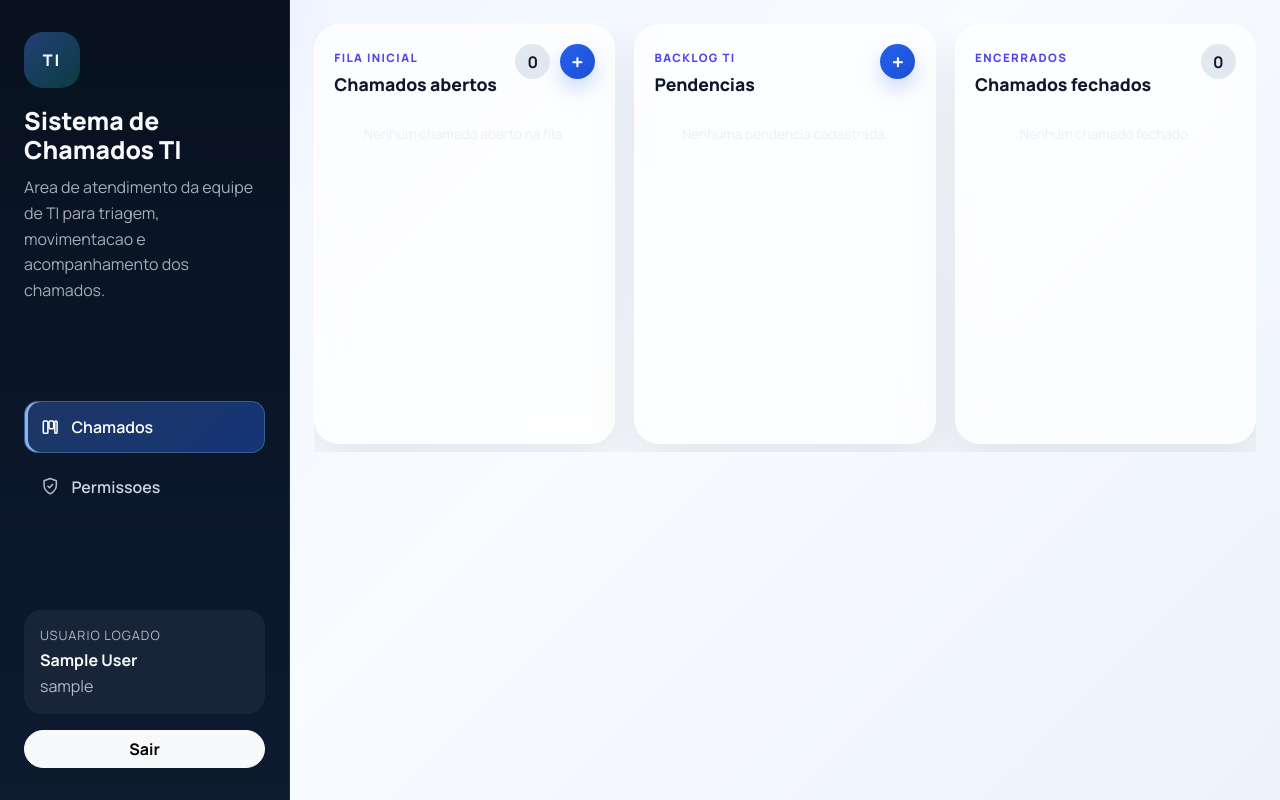
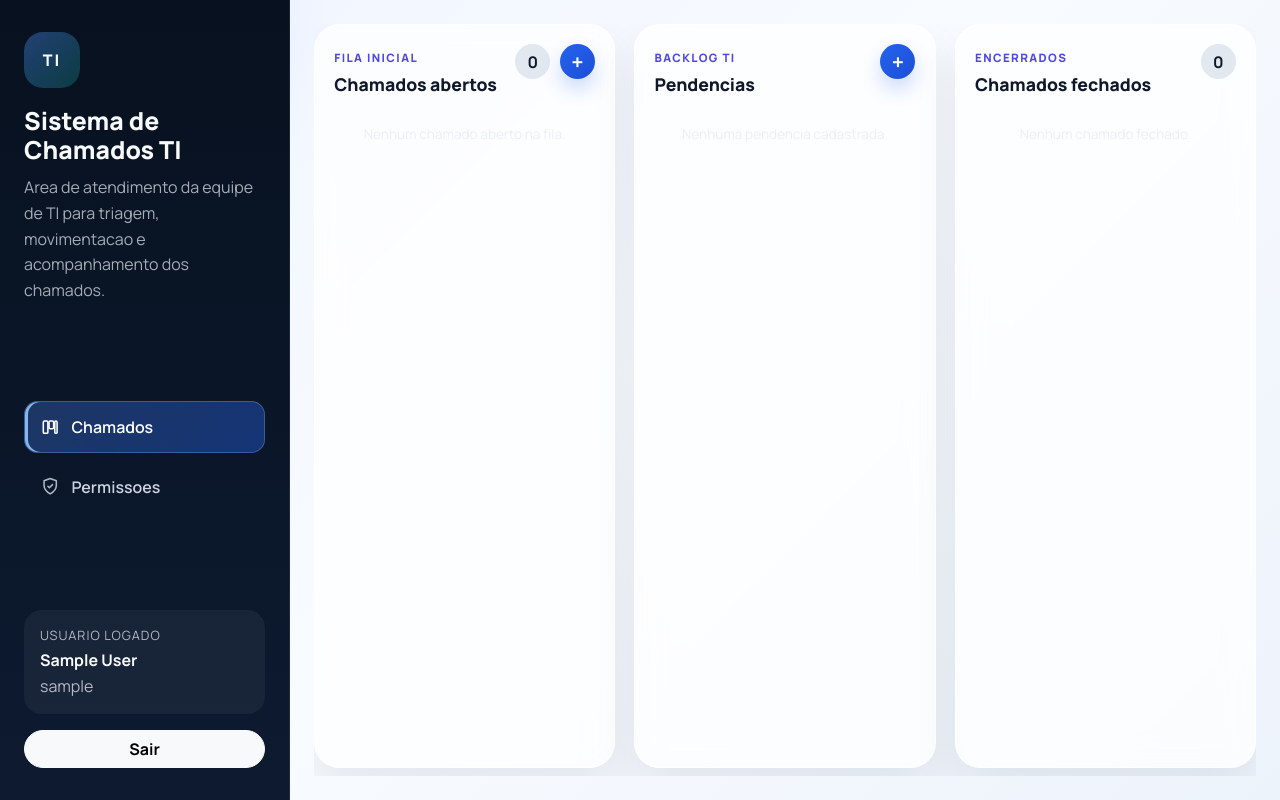
Before and after one commit to fabianopolone123/CHAMADOS3.0, a Django app: page /chamados/ in a window 1280 px wide. Run offline with Django 5.2, Linux system fonts and the light colour scheme; the visitor is signed in with stand-in values (Sample User, id 1); data comes from the database, SQL or seed files in the repository; data that the repository does not hold is empty; some libraries are stand-ins or nearby versions.

Commit message:
fix: colunas do Kanban ocupam a altura util da tela sem rolagem antecipada
Remove o max-height fixo calc(100vh - 5rem) das colunas (estimativa que rolava
cedo e deixava espaco embaixo) e adota uma cadeia flex de altura no desktop
(min-width 1200px): a tela do Kanban usa 100vh, a area recebe flex 1, as colunas
usam height 100% e apenas a lista de cards rola (overflow-y auto com min-height
0). A rolagem interna passa a aparecer somente quando os cards ultrapassam a
coluna; telas menores/empilhadas mantem o fluxo natural. Escopo via classe
kanban-page para nao afetar outras telas.

Co-Authored-By: Claude Opus 4.8 (1M context) <noreply@anthropic.com>

```diff
--- a/static/css/chamados.css
+++ b/static/css/chamados.css
@@ -228,15 +228,51 @@
     flex: 1 1 320px;
     min-width: 300px;
     max-width: 460px;
-    /* Usa a altura do navegador; o excedente de cards rola dentro da coluna.
-       Sem header no topo, sobra mais altura util para o Kanban. */
+    /* No desktop a altura e preenchida pelo flex (ver @media min-width 1200px);
+       aqui fica apenas um minimo confortavel para telas menores/empilhadas. */
     min-height: min(60vh, 420px);
-    max-height: calc(100vh - 5rem);
     border-radius: 1.6rem;
     background: rgba(255, 255, 255, 0.74);
     border: 1px solid rgba(255, 255, 255, 0.92);
     box-shadow: 0 22px 45px rgba(15, 23, 42, 0.08);
     backdrop-filter: blur(14px);
+}
+
+/*
+ * Desktop (sidebar ao lado): a tela do Kanban ocupa a altura da janela e as
+ * colunas preenchem o espaco disponivel. A rolagem interna da lista de cards so
+ * aparece quando os cards ultrapassam a altura da coluna. Sem numeros magicos:
+ * a altura vem da cadeia flex (100vh -> main -> wrapper flex:1 -> coluna 100%).
+ */
+@media (min-width: 1200px) {
+    .kanban-page {
+        height: 100vh;
+    }
+
+    .kanban-page .tickets-main {
+        display: flex;
+        flex-direction: column;
+        height: 100vh;
+        min-height: 0;
+    }
+
+    .kanban-page .kanban-wrapper {
+        flex: 1 1 auto;
+        min-height: 0;
+    }
+
+    .kanban-page .kanban-columns {
+        height: 100%;
+    }
+
+    .kanban-page .kanban-column {
+        min-height: 0;
+        max-height: 100%;
+    }
+
+    .kanban-page .ticket-list {
+        min-height: 0;
+    }
 }
 
 .column-header {
--- a/templates/chamados/dashboard_atendente.html
+++ b/templates/chamados/dashboard_atendente.html
@@ -10,7 +10,7 @@
 
 {% block content %}
 <main
-    class="tickets-app"
+    class="tickets-app kanban-page"
     data-start-attendance-url="{% url 'start_attendance' %}"
     data-finish-attendance-url="{% url 'finish_attendance' %}"
     data-move-ticket-url="{% url 'move_ticket' %}"
```
Also changed, not shown: docs/06_changelog.md (+1 -0 lines).
